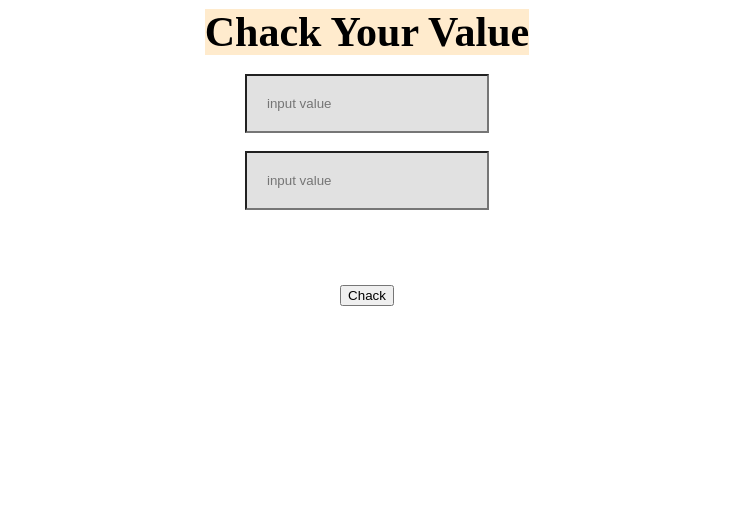
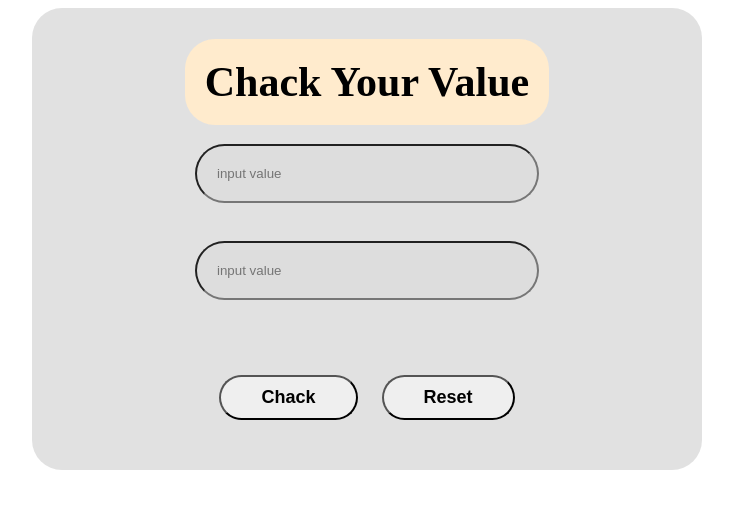
Before and after one commit to siddik111/js-condition-Project-one, a plain HTML site: page index.html in a window 1280 px wide. Shown: the whole page, without its empty margins (273-1006 px from the left). Drawn offline with Linux system fonts and the light colour scheme.

Commit message:
full done

```diff
--- a/index.html
+++ b/index.html
@@ -9,6 +9,9 @@
             margin: auto;
             max-width: 570px;
             text-align: center;
+            background-color: #dddd;
+            padding: 50px;
+            border-radius: 30px;
         }
         span{
             width: 100%;
@@ -16,17 +19,35 @@
             text-transform: capitalize;
             font-size: 42px;
             font-weight: 700;
+            padding: 20px;
+            border-radius: 30px;
+
         }
         .item{
-            width: 200px;
+            margin-top: 20px;
+            width: 300px;
             padding: 20px 20px;
             background: #dddd;
+            border-radius: 30px;
+        }
+        button{
+            padding: 10px 40px;
+            border-radius: 30px;
+            font-size: 18px;
+            font-weight: 600;
+            transition: .4s;
+            margin: 0 10px;
+        }
+        button:hover{
+            border-color: gold;
+
         }
     </style>
 </head>
 <body>
     <div class="container">
-    <span>chack your value</span>
+    <form action="#">
+        <span>chack your value</span>
     <br><br>
     <input placeholder="input value" type="text" class="item" id="first">
     <br><br>
@@ -35,7 +56,11 @@
     <h1 id="result"></h1>
     <br><br>
     <button onclick="chack()" type="button">Chack</button>
+    <button onclick="resetD()" type="reset" value="Reset"> Reset</button>
     <br>
+    <!-- <button id="exit">Exit</button> -->
+    </form>
+
     </div>
 
     <script>
@@ -58,6 +83,14 @@
             }
         }
 
+        function resetD(){
+            alert("Are you sure ?");
+        };
+        // function closeWindo(){
+        //     var exitB=getElementById("exit")
+        //     exitB.close("index.html")
+        // }
+
     </script>
 </body>
 </html>
```
